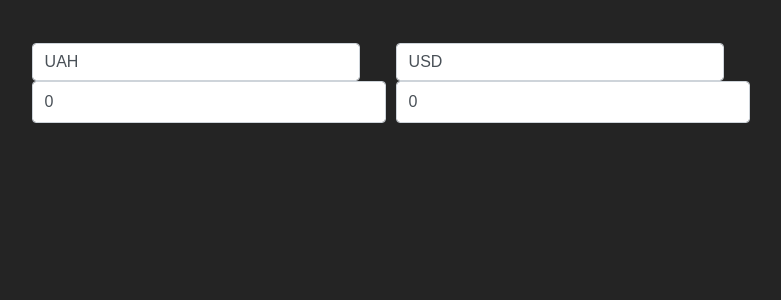
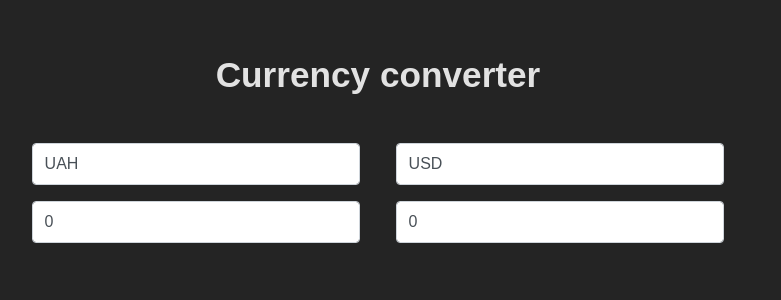
Before and after one commit to edelvarden/currency-converter, a React (Vite) app: page / in a window 1280 px wide. Shown: the top 300 px of the page, without its empty margins (262-1043 px from the left). Built offline with nearby package versions, Linux system fonts and the light colour scheme; no server answers.

Commit message:
style fixes

```diff
--- a/src/App.css
+++ b/src/App.css
@@ -1,18 +1,29 @@
-.container {
+.App {
   max-width: 728px;
   margin: 0 auto;
   padding: 1em;
+}
+
+h1 {
+  text-align: center;
+}
+
+.container {
   display: grid;
   grid-template-columns: 1fr 1fr;
+  grid-template-rows: 1fr 1fr;
 }
 
 .container__section {
   padding: 1em;
+  display: grid;
+  grid-template-rows: 1fr 1fr;
+  grid-template-columns: 1fr;
 }
 
 input, select {
   display: flex;
-  width: 100%;
+  margin-bottom: 1em;
 }
 
 /* Style for input */
@@ -32,7 +43,6 @@ input {
 input:focus {
   outline-color: #80bdff;
   outline-offset: 2px;
-  box-shadow: inset 0 1px 2px rgba(0, 0, 0, 0.075), 0 0 5px rgba(128, 189, 255, 0.5);
 }
 
 /* Style for select */
@@ -54,5 +64,4 @@ select {
 select:focus {
   outline-color: #80bdff;
   outline-offset: 2px;
-  box-shadow: inset 0 1px 2px rgba(0, 0, 0, 0.075), 0 0 5px rgba(128, 189, 255, 0.5);
 }
--- a/src/App.jsx
+++ b/src/App.jsx
@@ -4,7 +4,8 @@ import Header from './components/Header';
 function App() {
   return (
     <div className="App">
-      <Header></Header>
+        <h1>Currency converter</h1>
+        <Header />
     </div>
   )
 }
```
